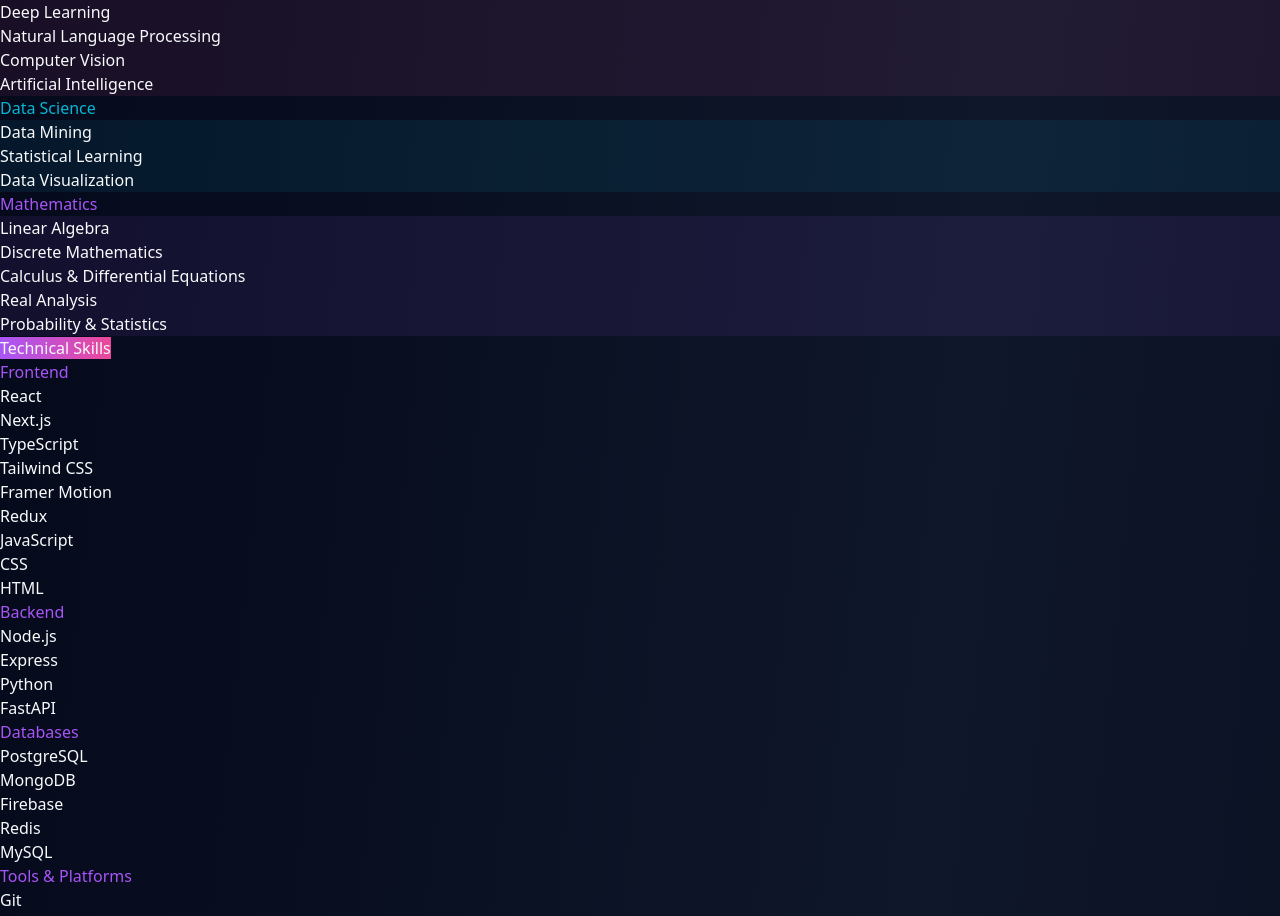
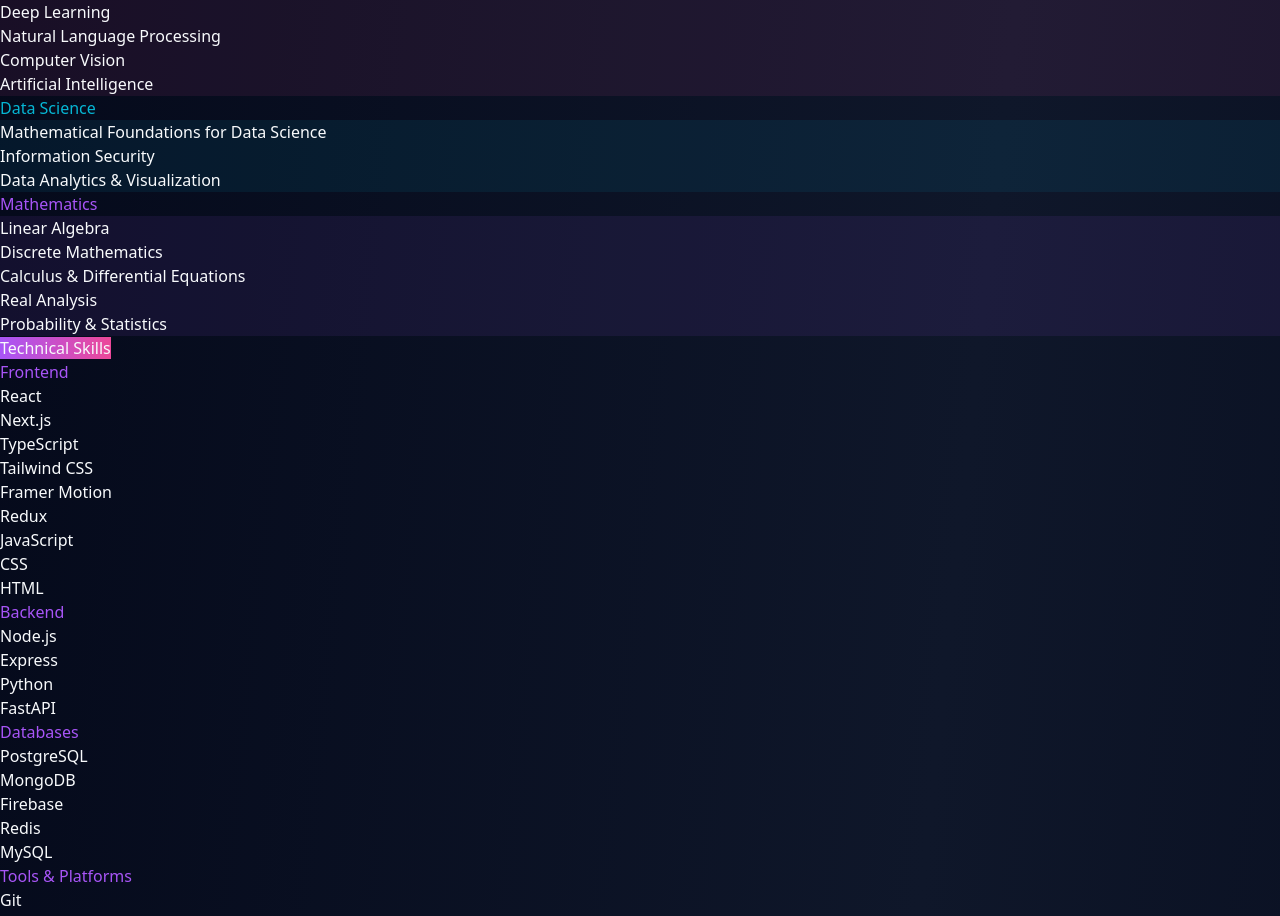
Before and after one commit to Akshats-git/Portfolio, a Next.js app: page / in a window 1280 px wide. Shown: the part 2484-3400 px from the top of the page. Built offline with nearby package versions, Linux system fonts and the light colour scheme; no server answers.

Commit message:
feat: update Data Science coursework with relevant topics

```diff
--- a/src/components/Coursework.tsx
+++ b/src/components/Coursework.tsx
@@ -29,9 +29,9 @@
   {
     category: "Data Science",
     courses: [
-      "Data Mining",
-      "Statistical Learning",
-      "Data Visualization",
+      "Mathematical Foundations for Data Science",
+      "Information Security",
+      "Data Analytics & Visualization",
     ],
   },
   {
```
